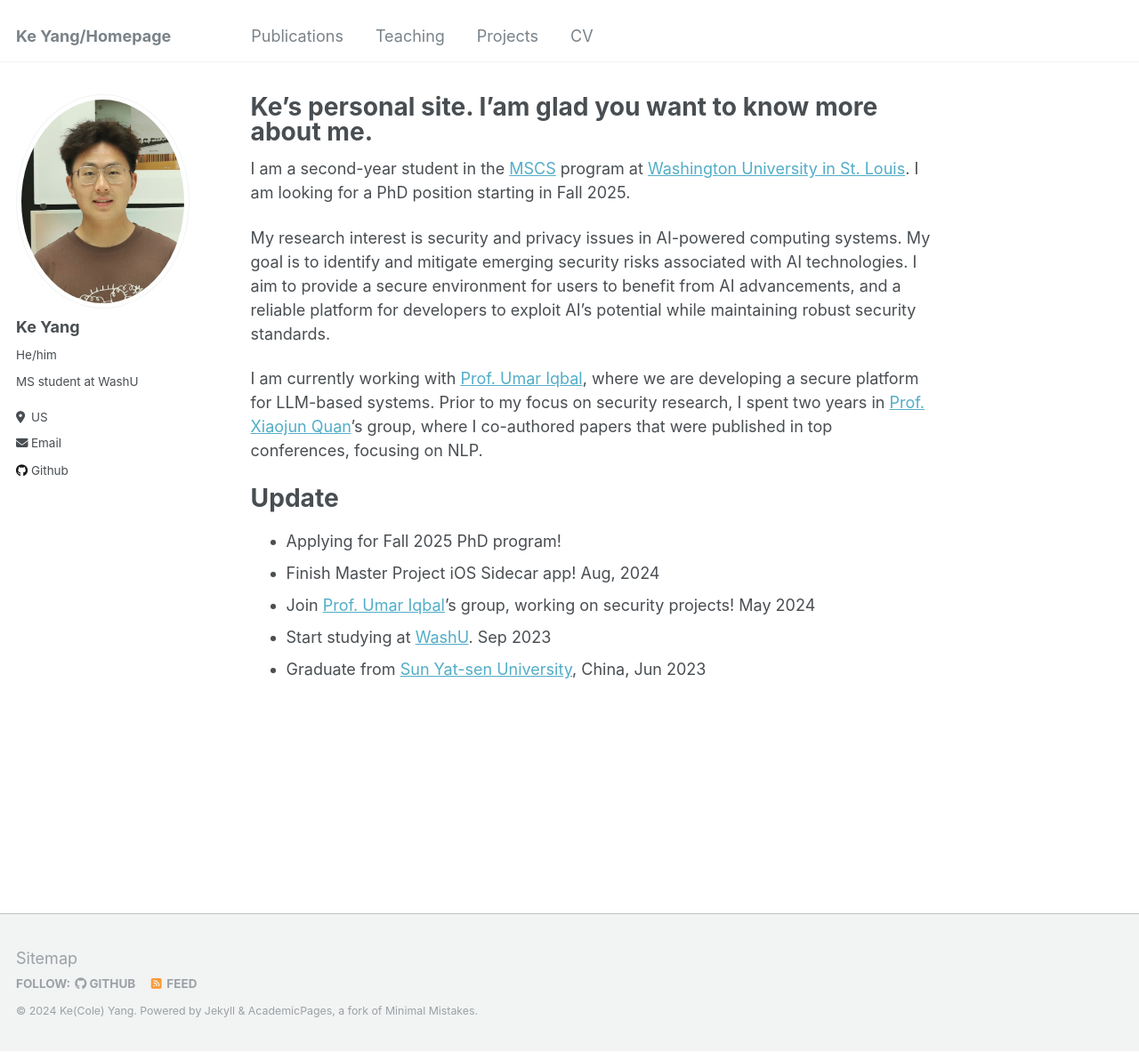
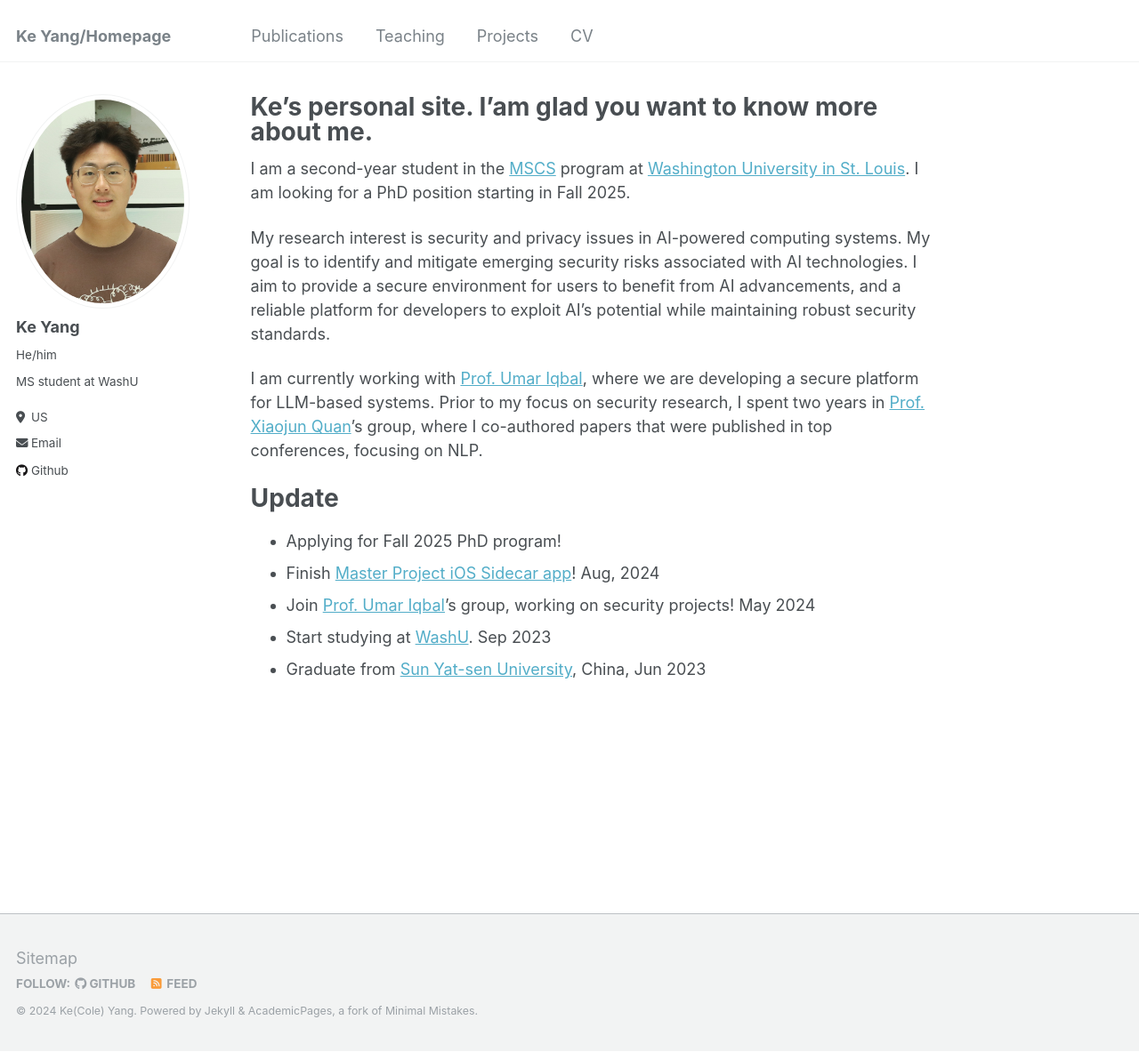
Before and after one commit to pangzike/KeYang.github.io, a Jekyll site: the page built from _pages/about.md, in a window 1280 px wide and 1183 px high. Shown: the whole window at 89% size. Built offline with Jekyll 4.4.1, drawn with Linux system fonts in a browser that asks for light colours; part of the change alters nothing that is shown.

```diff
--- a/_pages/about.md
+++ b/_pages/about.md
@@ -16,7 +16,7 @@ I am currently working with [Prof. Umar Iqbal](https://umariqbal.com/index.html)
 Update
 ======
 - Applying for Fall 2025 PhD program!
-- Finish Master Project iOS Sidecar app! Aug, 2024
+- Finish [Master Project iOS Sidecar app](/portfolio/portfolio-1)! Aug, 2024
 - Join [Prof. Umar Iqbal](https://umariqbal.com/index.html)'s group, working on security projects! May 2024
 - Start studying at [WashU](https://wustl.edu/). Sep 2023
 - Graduate from [Sun Yat-sen University](https://www.sysu.edu.cn/sysuen/), China, Jun 2023
```
